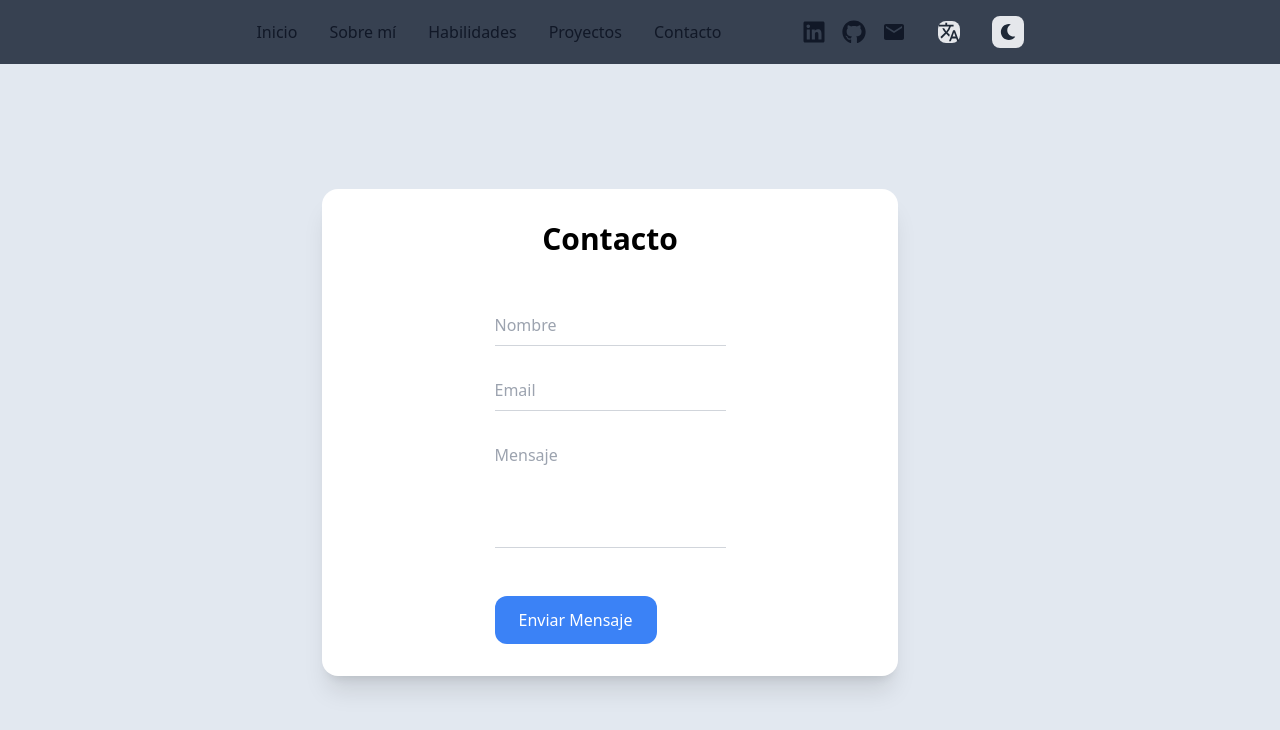
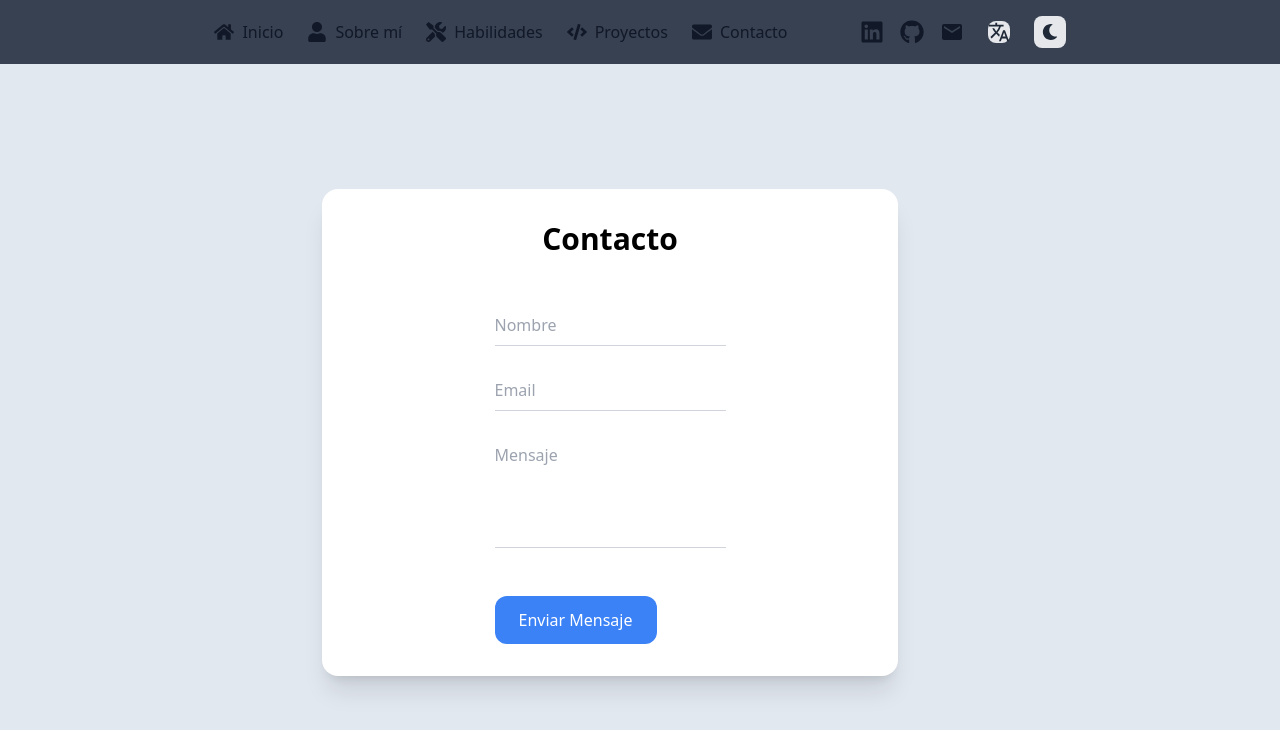
Before and after one commit to Mauricio-Meza/Portfolio, a React (Vite) app: page /contact in a window 1280 px wide. Shown: the top 730 px of the page. Built offline with nearby package versions, Linux system fonts and the light colour scheme.

Commit message:
Add icons to NavBar

```diff
--- a/src/App.jsx
+++ b/src/App.jsx
@@ -26,7 +26,7 @@ export default function App() {
 
   return (
     <>
-      <div className="bg-slate-200 dark:bg-slate-900 h-screen  flex flex-col  ">
+      <div className="bg-slate-200 dark:bg-slate-900 h-screen  flex flex-col overflow-x-hidden">
 
         <NavBar
           languaje={languaje}
@@ -35,7 +35,7 @@ export default function App() {
 
         />
 
-        <main className=" flex-1  overflow-y-auto">
+        <main className="flex-1 overflow-y-auto ">
           <Routes>
             <Route path="/" element={<Home t={t} />} />
             <Route path="/about" element={<About t={t} />} />
--- a/src/components/NavBar.jsx
+++ b/src/components/NavBar.jsx
@@ -1,5 +1,6 @@
 import { NavLink } from "react-router-dom";
 import { FaLinkedin, FaGithub } from "react-icons/fa";
+import { FaHome, FaUser, FaTools, FaCode, FaEnvelope } from "react-icons/fa";
 import { MdEmail, MdTranslate } from "react-icons/md"
 
 import DarkMode from "./DarkMode";
@@ -15,34 +16,40 @@ export default function NavBar({ languaje, setLanguaje, t }) {
 
   return (
     <nav className=" top-0 left-0 w-full h-16 z-50 bg-gray-700 dark:bg-gray-800/80 backdrop-blur">
-      <ul className="h-full flex justify-center items-center gap-8 py-4 font-medium text-gray-900 dark:text-white">
+      <ul className="h-full flex justify-center items-center gap-6 py-4 font-medium text-gray-900 dark:text-white">
 
         <li>
-          <NavLink to="/" className="hover:text-blue-500">
+          <NavLink to="/" className="hover:text-blue-500 flex items-center gap-2">
+            <FaHome size={20} />
             {t.nav.home}
+
           </NavLink>
         </li>
 
         <li>
-          <NavLink to="/about" className="hover:text-blue-500">
+          <NavLink to="/about" className="hover:text-blue-500 flex items-center gap-2">
+          <FaUser size={20} />
             {t.nav.about}
           </NavLink>
         </li>
 
         <li>
-          <NavLink to="/skills" className="hover:text-blue-500">
+          <NavLink to="/skills" className="hover:text-blue-500 flex items-center gap-2">
+            <FaTools size={20} />
             {t.nav.skills}
           </NavLink>
         </li>
 
         <li>
-          <NavLink to="/projects" className="hover:text-blue-500">
+          <NavLink to="/projects" className="hover:text-blue-500 flex items-center gap-2">
+            <FaCode size={20} />
             {t.nav.projects}
           </NavLink>
         </li>
 
         <li>
-          <NavLink to="/contact" className="hover:text-blue-500">
+          <NavLink to="/contact" className="hover:text-blue-500 flex items-center gap-2 ">
+            <FaEnvelope size={20} />
             {t.nav.contact}
           </NavLink>
         </li>
```
